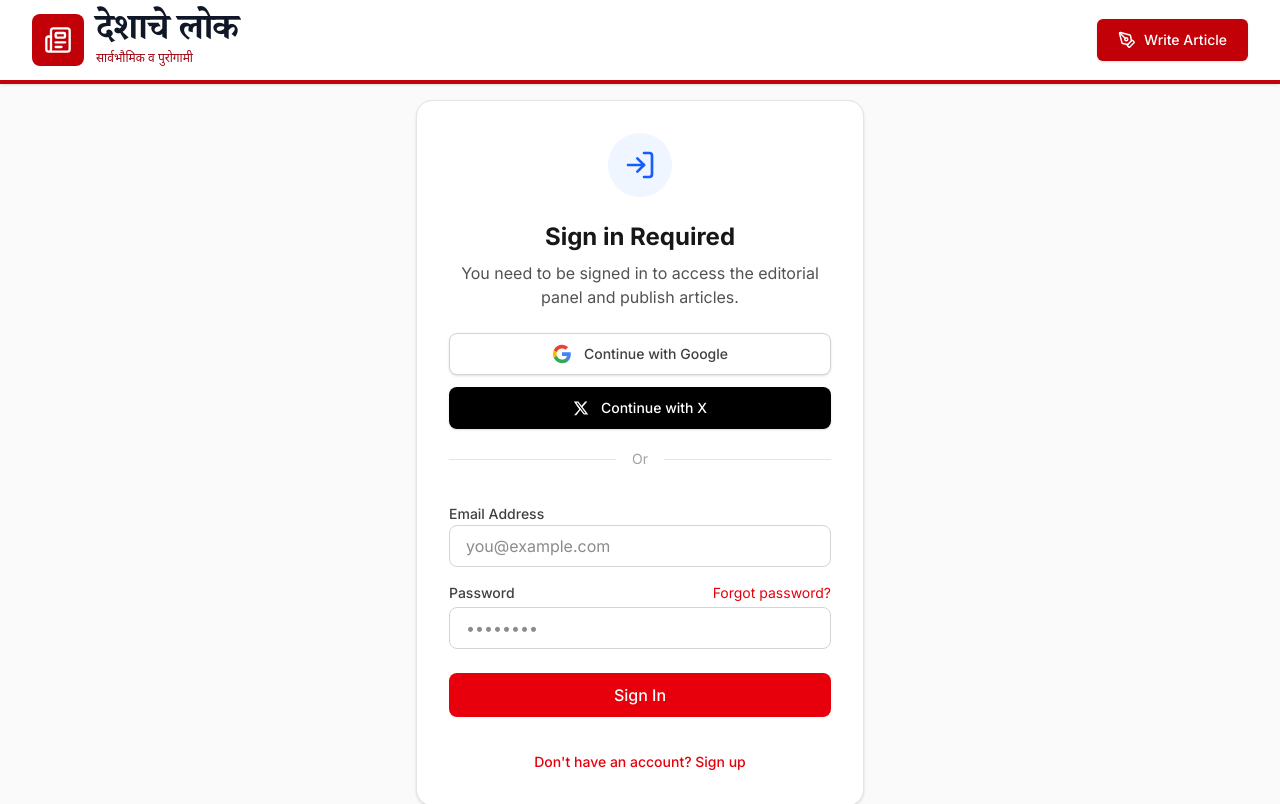
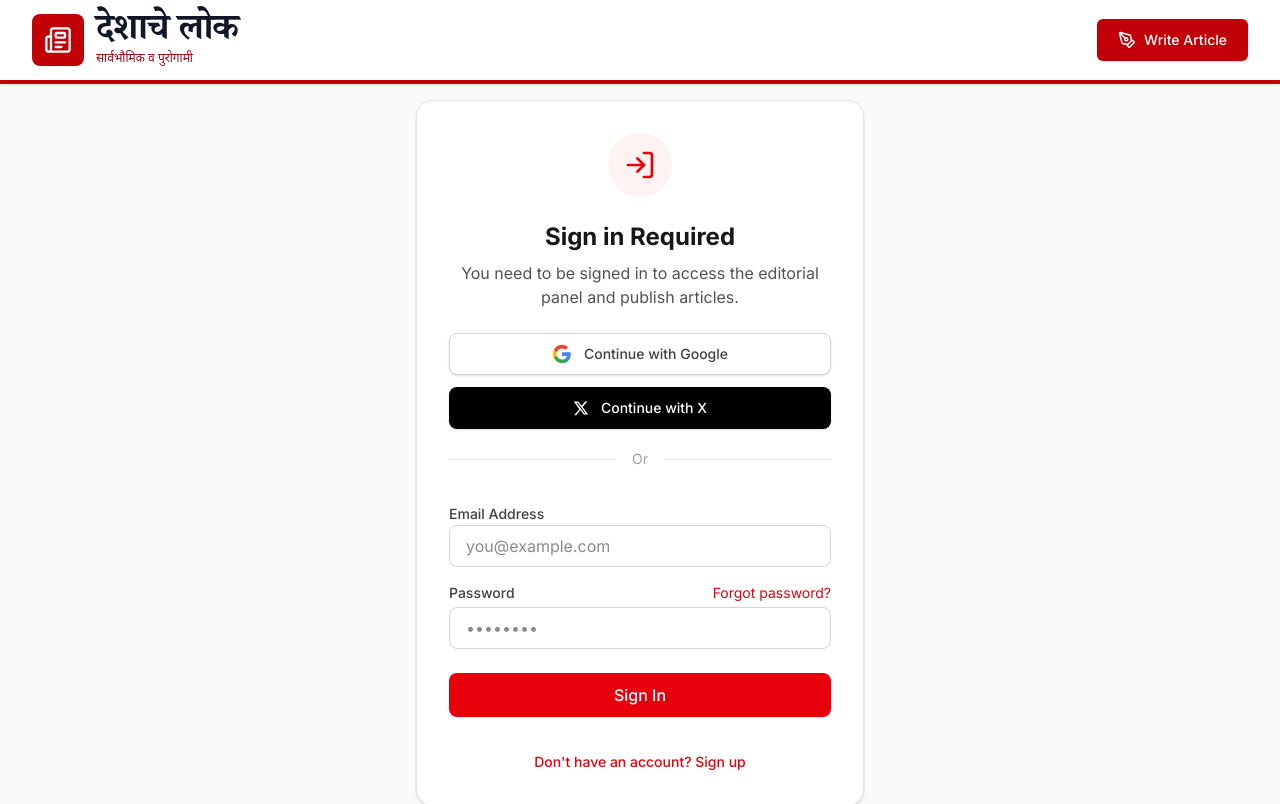
Before and after one commit to dipesh6366/Deshachelok, a Next.js app in the folder deshache-lok-nextjs/: page /editor/new in a window 1280 px wide. Shown: the top 804 px of the page. Built offline with nearby package versions, Linux system fonts and the light colour scheme; no server answers.

Commit message:
Update AuthGate.tsx

```diff
--- a/deshache-lok-nextjs/components/AuthGate.tsx
+++ b/deshache-lok-nextjs/components/AuthGate.tsx
@@ -64,7 +64,7 @@ export default function AuthGate({ children }: { children: React.ReactNode }) {
     return (
       <div className="min-h-[60vh] flex flex-col items-center justify-center p-4">
         <div className="max-w-md w-full bg-white rounded-2xl shadow-sm border border-neutral-200 p-8">
-          <div className="w-16 h-16 bg-blue-50 text-blue-600 rounded-full flex items-center justify-center mx-auto mb-6">
+          <div className="w-16 h-16 bg-red-50 text-red-600 rounded-full flex items-center justify-center mx-auto mb-6">
             <LogIn size={32} />
           </div>
           <h2 className="text-2xl font-bold text-neutral-900 mb-2 text-center">
```
